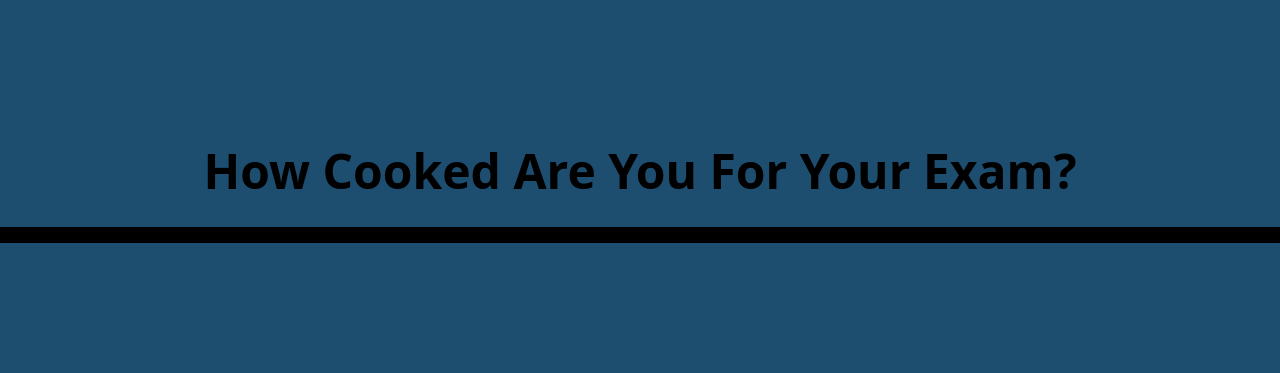
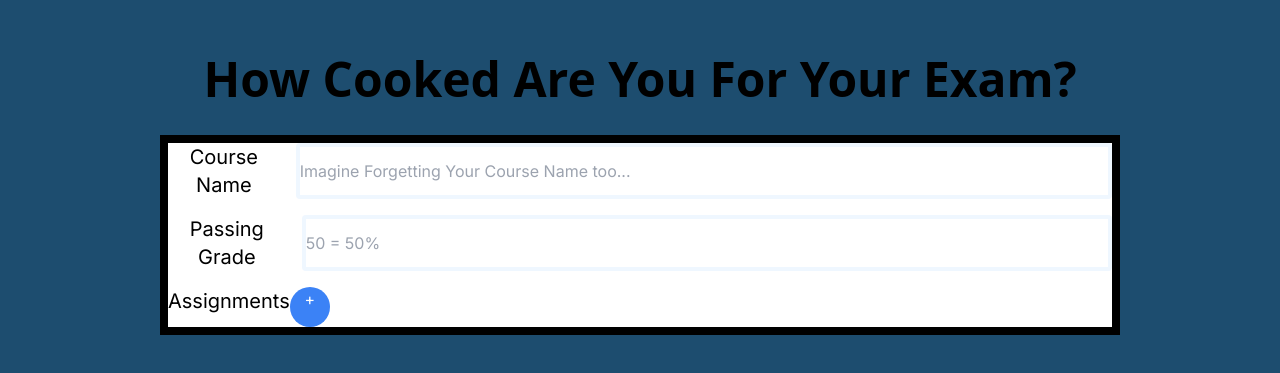
Before and after one commit to GlassesNoGlasses/just-for-fun, a Next.js app: page /howcookedami in a window 1280 px wide. Shown: the part 205-578 px from the top of the page. Built offline with nearby package versions, Linux system fonts and the light colour scheme.

Commit message:
started how cooked am i

```diff
--- /dev/null
+++ b/app/components/text-input/TextInput.tsx
@@ -0,0 +1,19 @@
+
+import TextInputProps from './TextInputProps'
+
+export const TextInput = ({
+    title,
+    placeholder,
+    customStyles,
+}: TextInputProps) => {
+  return (
+    <div className='flex flex-row h-fit w-full gap-4'>
+        <p className="text-black text-xl text-center flex w-fit">
+            {title}
+        </p>
+        <input type="text"
+        placeholder={placeholder}
+        className={`${customStyles ? customStyles : "flex border-blue-300/15 border-4 rounded text-black w-full"}`}/>
+    </div>
+  )
+}
--- /dev/null
+++ b/app/components/text-input/TextInputProps.ts
@@ -0,0 +1,6 @@
+
+export default interface TextInputProps {
+    title: string;
+    placeholder: string;
+    customStyles?: string;
+}
--- a/app/howcookedami/page.tsx
+++ b/app/howcookedami/page.tsx
@@ -2,14 +2,29 @@
 
 import { useState } from "react";
 import { Assignment } from "../interfaces/Assignment";
+import { TextInput } from "../components/text-input/TextInput";
+import Course from "../interfaces/Course";
 
 export default function Home() {
 
+  const defaultCourse: Course = {
+    name: '',
+    passingGrade: 50,
+    assignments: []
+  }
+
   const [assignments, setAssignments] = useState<Assignment[]>([]);
+  const [course, setCourse] = useState<Course>(defaultCourse);
   const [feedback, setFeedback] = useState<string>('');
 
   const handleSubmit = (e: React.FormEvent<HTMLFormElement>) => {
     e.preventDefault();
+
+    try {
+
+    } catch (error) {
+
+    }
   }
 
   return (
@@ -19,10 +34,39 @@ export default function Home() {
           <h1 className="text-center text-5xl font-bold font-sans">
             How Cooked Are You For Your Exam?
           </h1>
-          <div className="flex h-fit w-full overflow-y-auto bg-white justify-center align-middle
-          border-solid border-black border-8">
-            <form onSubmit={handleSubmit}>
+          <div className="flex h-fit w-full justify-center align-middle">
+            <form onSubmit={handleSubmit} className="flex flex-col h-fit overflow-y-auto w-3/4
+            bg-white border-solid border-black border-8 gap-4">
+              {/* Course Name */}
+              <TextInput title="Course Name" placeholder="Imagine Forgetting Your Course Name too..."/>
 
+              {/* Grade Schematics */}
+              <TextInput title="Passing Grade" placeholder="50 = 50%"/>
+
+              {/* Assignments */}
+              {assignments.map((assignment, index) => (
+              <>
+                <div key={index} className="flex flex-row h-fit w-full gap-4">
+                  <TextInput title={assignment.title} placeholder="Assignment Name"/>
+                  <TextInput title="Your Grade" placeholder="Your Grade"/>
+                  <TextInput title="Max Grade" placeholder="Max Grade"/>
+                  <TextInput title="Weight" placeholder="Weight"/>
+                </div>
+                  <button className="flex align-middle justify-center w-10 h-10 bg-blue-500 text-white rounded-full">
+                  -
+                </button>
+              </>
+              ))}
+
+              {/* Add Assignment */}
+              <div className="flex flex-row align-middle w-full h-fit">
+                <p className="text-black text-xl text-center flex w-fit">
+                  Assignments
+                </p>
+                <button className="flex align-middle justify-center w-10 h-10 bg-blue-500 text-white rounded-full">
+                  +
+                </button>
+              </div>
             </form>
           </div>
         </div>
--- a/app/interfaces/Assignment.ts
+++ b/app/interfaces/Assignment.ts
@@ -1,6 +1,6 @@
 
 export interface Assignment {
-    id: number;
+    id?: number;
     title: string;
     userGrade: number;
     maxGrade: number;
--- /dev/null
+++ b/app/interfaces/Course.ts
@@ -0,0 +1,7 @@
+import { Assignment } from "./Assignment";
+
+export default interface Course {
+    name: string;
+    passingGrade: number;
+    assignments: Assignment[];
+}
```
